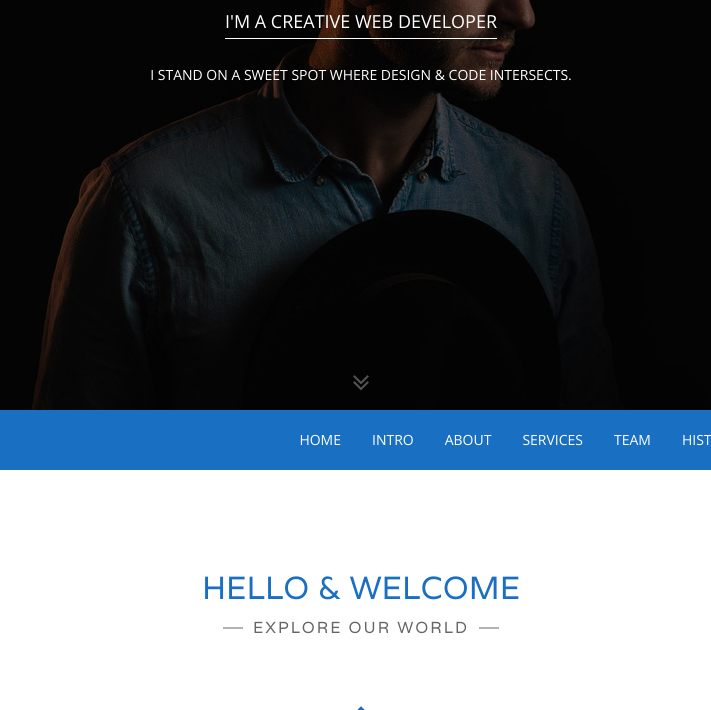
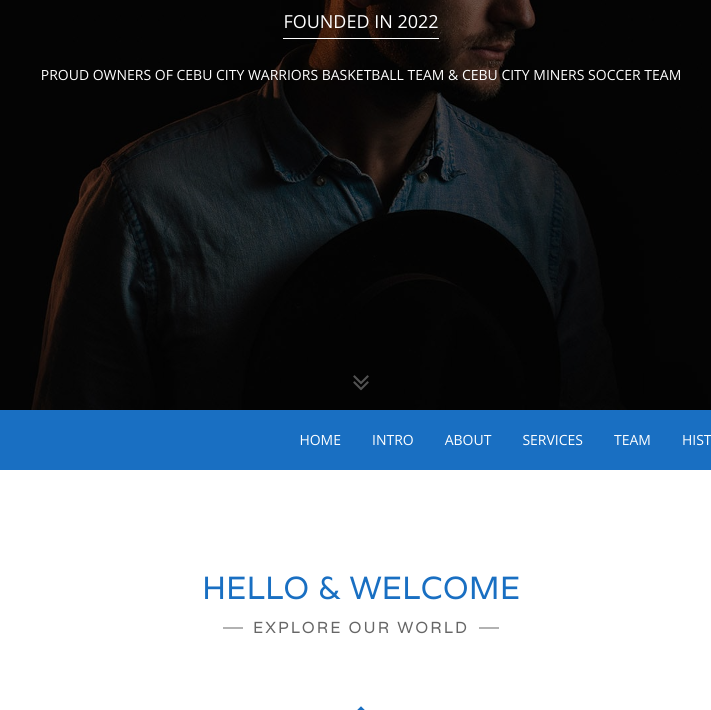
Before and after one commit to chad-cervantes/CPNT-201-Freebie-Triple-P-Master-Template, a plain HTML site: page index.html in a window 1280 px wide. Shown: the part 390-1100 px from the top of the page, without its empty margins (279-990 px from the left). Drawn offline with nearby package versions, Linux system fonts and the light colour scheme.

Commit message:
added index.html

```diff
--- a/index.html
+++ b/index.html
@@ -57,8 +57,8 @@
         <!-- Name & Description -->
         <div class="hero-content">
             <h1>Cebu City Sports Group Inc.</h1>
-            <p class="hero-job"><span>I'M A CREATIVE WEB DEVELOPER</span></p>
-            <p class="hero-job-desc">I STAND ON A SWEET SPOT WHERE DESIGN &amp; CODE INTERSECTS. </p>
+            <p class="hero-job"><span>Founded in 2022</span></p>
+            <p class="hero-job-desc">Proud owners of Cebu City Warriors basketball team & Cebu City Miners soccer team </p>
 
         </div><!-- /.hero-content -->
 
```
